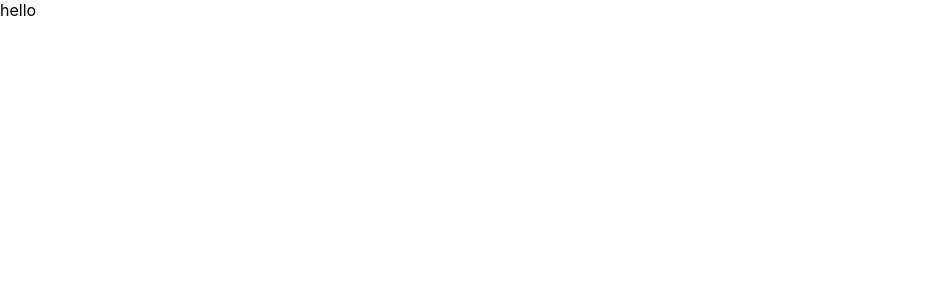
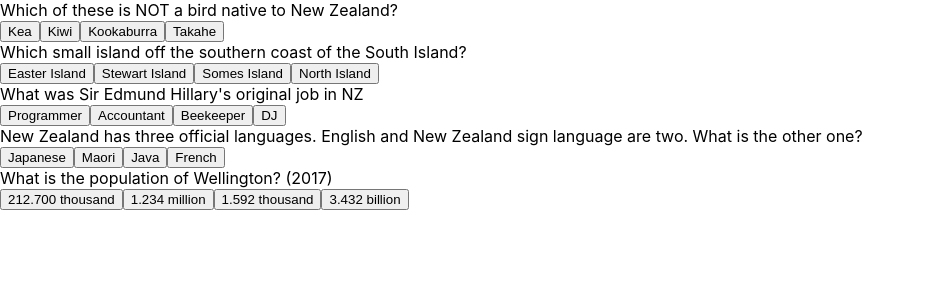
Before and after one commit to hugonzb/NZ-Questionaire, a React (Create React App) app: page / in a window 1280 px wide. Shown: the top 300 px of the page, without its empty margins (0-925 px from the left). Built offline with nearby package versions, Linux system fonts and the light colour scheme.

Commit message:
Question Box component

```diff
--- a/src/App.js
+++ b/src/App.js
@@ -1,5 +1,6 @@
 import React, { Component } from 'react';
 import quizQuestions from "./quizQuestions";
+import QuestionBox from "./components/QuestionBox";
 
 class nz_questionaire extends Component {
   state = {
@@ -16,9 +17,23 @@ class nz_questionaire extends Component {
     });
   };
 
+  componentDidMount() {
+    this.getQuestions();
+  }
+
   render(){
     return(
-      "hello"
+      <div className="container">
+        {this.state.questionBank.map(
+            ({question, answers, questionId}) => (
+              <QuestionBox
+                question={question}
+                options={answers}
+                key={questionId}
+                />
+            )
+          )}
+      </div>
     )
   }
 }
--- a/src/quizQuestions/index.js
+++ b/src/quizQuestions/index.js
@@ -1,4 +1,4 @@
-const questionBank = [
+const qBank = [
     {
       question: "What is Hugo's surname? Hint: He developed this quiz service",
       answers: ["Bard", "Bezos", "Baird", "Kawamura"],
@@ -302,4 +302,4 @@ const questionBank = [
   ];
 
   export default (n = 5) =>
-    Promise.resolve(questionBank.sort(() => 0.5 - Math.random()).slice(0, n));
+    Promise.resolve(qBank.sort(() => 0.5 - Math.random()).slice(0, n));
```
